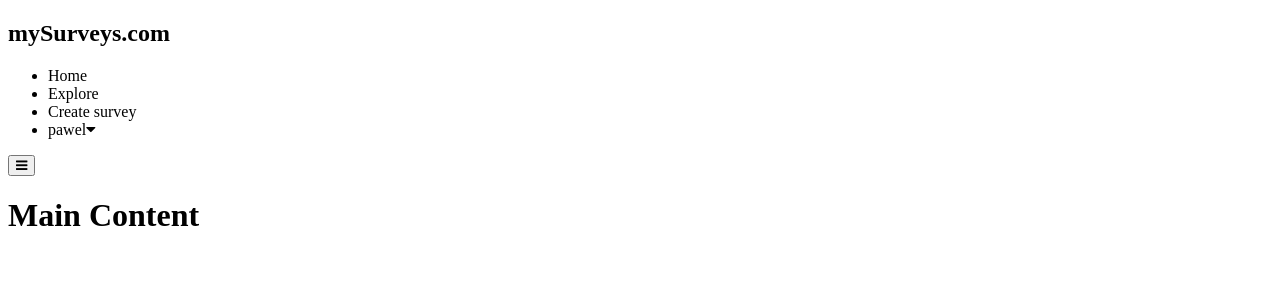
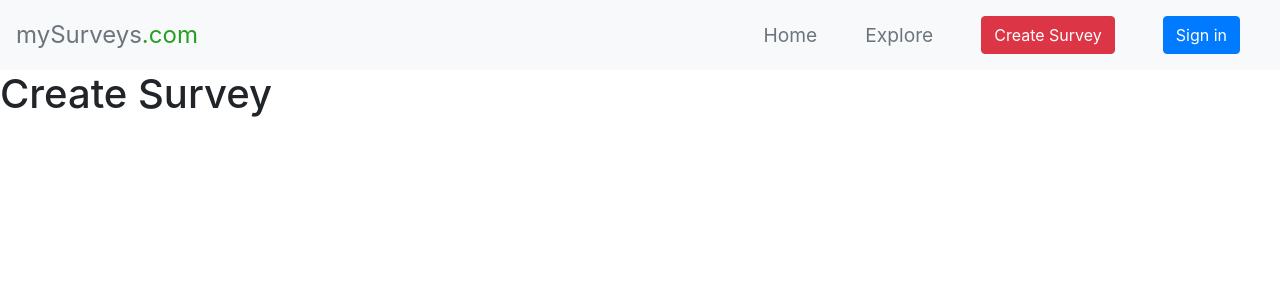
Before and after one commit to filipknias/surveys-app, a React (Create React App) app in the folder client/: page /create in a window 1280 px wide. Shown: the top 300 px of the page. Built offline with nearby package versions, Linux system fonts and the light colour scheme.

Commit message:
Navbar with ReactBootstrap and React Router completed

```diff
--- a/client/package.json
+++ b/client/package.json
@@ -10,6 +10,7 @@
     "react": "^16.13.1",
     "react-bootstrap": "^1.3.0",
     "react-dom": "^16.13.1",
+    "react-router-dom": "^5.2.0",
     "react-scripts": "3.4.3"
   },
   "scripts": {
--- a/client/public/index.html
+++ b/client/public/index.html
@@ -5,8 +5,8 @@
     <link rel="shortcut icon" href="%PUBLIC_URL%/favicon.ico" />
     <link
       rel="stylesheet"
-      href="https://stackpath.bootstrapcdn.com/font-awesome/4.7.0/css/font-awesome.min.css"
-      integrity="sha384-wvfXpqpZZVQGK6TAh5PVlGOfQNHSoD2xbE+QkPxCAFlNEevoEH3Sl0sibVcOQVnN"
+      href="https://maxcdn.bootstrapcdn.com/bootstrap/4.5.0/css/bootstrap.min.css"
+      integrity="sha384-9aIt2nRpC12Uk9gS9baDl411NQApFmC26EwAOH8WgZl5MYYxFfc+NcPb1dKGj7Sk"
       crossorigin="anonymous"
     />
     <meta name="viewport" content="width=device-width, initial-scale=1" />
--- /dev/null
+++ b/client/src/App.css
@@ -0,0 +1,44 @@
+*,
+*::after,
+*::before {
+  margin: 0;
+  padding: 0;
+  box-sizing: border-box;
+}
+
+a {
+  color: #6c757d;
+}
+
+a:hover {
+  text-decoration: none;
+  color: #343a40;
+}
+
+.green-text {
+  color: #24a021;
+}
+
+.navbar-brand {
+  font-size: 1.5rem;
+}
+
+.nav-link {
+  align-self: center;
+  margin: 0 1rem;
+  font-size: 1.2rem;
+}
+
+.dropdown {
+  align-self: center;
+}
+
+@media screen and (max-width: 768px) {
+  .nav-link {
+    margin: 0.5rem 0;
+    text-align: center;
+  }
+  .dropdown {
+    width: 100%;
+  }
+}
--- a/client/src/App.js
+++ b/client/src/App.js
@@ -1,17 +1,32 @@
 import React from "react";
+import { BrowserRouter as Router, Switch, Route } from "react-router-dom";
 // Styles
-// import "./scss/main.css";
+import "./App.css";
 // Bootstrap
 import Container from "react-bootstrap/Container";
 // Components
-import Navbar from "./components/Navbar/Navbar";
+import Navbar from "./components/Navbar";
+// Pages
+import Home from "./pages/Home";
+import Explore from "./pages/Explore";
+import CreateSurvey from "./pages/CreateSurvey";
+import Register from "./pages/Register";
+import Login from "./pages/Login";
 
 function App() {
   return (
-    <Container>
-      <Navbar />
-      <h1>Main Content</h1>
-    </Container>
+    <Router>
+      <Container fluid className="p-0">
+        <Navbar />
+        <Switch>
+          <Route exact path="/" component={Home} />
+          <Route path="/explore" component={Explore} />
+          <Route path="/create" component={CreateSurvey} />
+          <Route path="/register" component={Register} />
+          <Route path="/login" component={Login} />
+        </Switch>
+      </Container>
+    </Router>
   );
 }
 
--- /dev/null
+++ b/client/src/components/Navbar.js
@@ -0,0 +1,67 @@
+import React, { useState } from "react";
+import { Link } from "react-router-dom";
+// Bootstrap
+import Navbar from "react-bootstrap/Navbar";
+import Nav from "react-bootstrap/Nav";
+import NavDropdown from "react-bootstrap/NavDropdown";
+import Button from "react-bootstrap/Button";
+import Image from "react-bootstrap/Image";
+// Images
+import ProfileIcon from "./img/profile-icon.svg";
+
+function NavbarComponent() {
+  const user = null;
+
+  const [open, setOpen] = useState(false);
+
+  return (
+    <Navbar expand="md" bg="light" expanded={open}>
+      <Navbar.Brand onClick={() => setOpen(false)}>
+        <Link to="/">
+          mySurveys<span className="green-text">.com</span>
+        </Link>
+      </Navbar.Brand>
+      <Navbar.Toggle
+        aria-controls="responsive-navbar-nav"
+        onClick={() => setOpen(!open)}
+      />
+      <Navbar.Collapse id="navbar-nav">
+        <Nav className="ml-auto">
+          <Nav.Link onClick={() => setOpen(false)}>
+            <Link to="/">Home</Link>
+          </Nav.Link>
+          <Nav.Link onClick={() => setOpen(false)}>
+            <Link to="/explore">Explore</Link>
+          </Nav.Link>
+          <Nav.Link onClick={() => setOpen(false)}>
+            <Link to="/create">
+              <Button variant="danger">Create Survey</Button>
+            </Link>
+          </Nav.Link>
+          {user ? (
+            <NavDropdown title={user.displayName} alignRight>
+              <Image
+                src={ProfileIcon}
+                height="60"
+                className="d-block ml-auto mr-auto mt-1"
+              />
+              <h3 className="text-center mt-1 mb-0 px-2">{user.displayName}</h3>
+              <p className="text-muted text-center px-2">{user.email}</p>
+              <NavDropdown.Divider />
+              <NavDropdown.Item>Account</NavDropdown.Item>
+              <NavDropdown.Item>Logout</NavDropdown.Item>
+            </NavDropdown>
+          ) : (
+            <Nav.Link onClick={() => setOpen(false)}>
+              <Link to="/login">
+                <Button variant="primary">Sign in</Button>
+              </Link>
+            </Nav.Link>
+          )}
+        </Nav>
+      </Navbar.Collapse>
+    </Navbar>
+  );
+}
+
+export default NavbarComponent;
--- a/client/src/components/Navbar/Dropdown.js
+++ /dev/null
@@ -1,20 +0,0 @@
-import React, { useState } from "react";
-
-function Dropdown({ open }) {
-  const [click, setClick] = useState(false);
-
-  //   const handleClick = () => setOpen(!open);
-
-  return (
-    <ul className={open ? "nav-dropdown open" : "nav-dropdown"}>
-      <li className="nav-dropdown-item" onClick={() => setClick(false)}>
-        Overview
-      </li>
-      <li className="nav-dropdown-item" onClick={() => setClick(false)}>
-        Logout
-      </li>
-    </ul>
-  );
-}
-
-export default Dropdown;
--- a/client/src/components/Navbar/Navbar.js
+++ /dev/null
@@ -1,45 +0,0 @@
-import React, { useState, useEffect } from "react";
-// Components
-import Dropdown from "./Dropdown";
-
-function Navbar() {
-  const [open, setOpen] = useState(false);
-  const [dropdown, setDropdown] = useState(false);
-
-  const handleClick = () => setOpen(!open);
-  const closeMenu = () => setOpen(false);
-
-  const user = "pawel";
-
-  return (
-    <nav className="navbar">
-      <h1 className="navbar-logo">
-        mySurveys<span className="green-text">.com</span>
-      </h1>
-      <ul className={open ? "navbar-nav open" : "navbar-nav"}>
-        <li className="nav-item">Home</li>
-        <li className="nav-item">Explore</li>
-        <li className="nav-item btn btn-danger">Create survey</li>
-
-        {user ? (
-          <li className="nav-item" onClick={() => setDropdown(!dropdown)}>
-            {user}
-            <i className="fa fa-caret-down"></i>
-            {dropdown && <Dropdown open={dropdown} />}
-          </li>
-        ) : (
-          <div className="btn btn-primary">Sign in</div>
-        )}
-      </ul>
-      <button
-        type="button"
-        className="btn btn-dark menu-btn"
-        onClick={handleClick}
-      >
-        <i className={open ? "fa fa-times" : "fa fa-bars"}></i>
-      </button>
-    </nav>
-  );
-}
-
-export default Navbar;
--- /dev/null
+++ b/client/src/pages/CreateSurvey.js
@@ -0,0 +1,11 @@
+import React from "react";
+
+function CreateSurvey() {
+  return (
+    <div>
+      <h1>Create Survey</h1>
+    </div>
+  );
+}
+
+export default CreateSurvey;
--- /dev/null
+++ b/client/src/pages/Explore.js
@@ -0,0 +1,11 @@
+import React from "react";
+
+function Explore() {
+  return (
+    <div>
+      <h1>Explore Page</h1>
+    </div>
+  );
+}
+
+export default Explore;
--- /dev/null
+++ b/client/src/pages/Home.js
@@ -0,0 +1,11 @@
+import React from "react";
+
+function Home() {
+  return (
+    <div>
+      <h1>Home Page</h1>
+    </div>
+  );
+}
+
+export default Home;
--- /dev/null
+++ b/client/src/pages/Login.js
@@ -0,0 +1,11 @@
+import React from "react";
+
+function Login() {
+  return (
+    <div>
+      <h1>Login page</h1>
+    </div>
+  );
+}
+
+export default Login;
--- /dev/null
+++ b/client/src/pages/Register.js
@@ -0,0 +1,11 @@
+import React from "react";
+
+function Register() {
+  return (
+    <div>
+      <h1>Register page</h1>
+    </div>
+  );
+}
+
+export default Register;
```
Also changed, not shown: client/src/components/img/profile-icon.svg (added), 1 other file (tests, documents, lock files or other folders).
